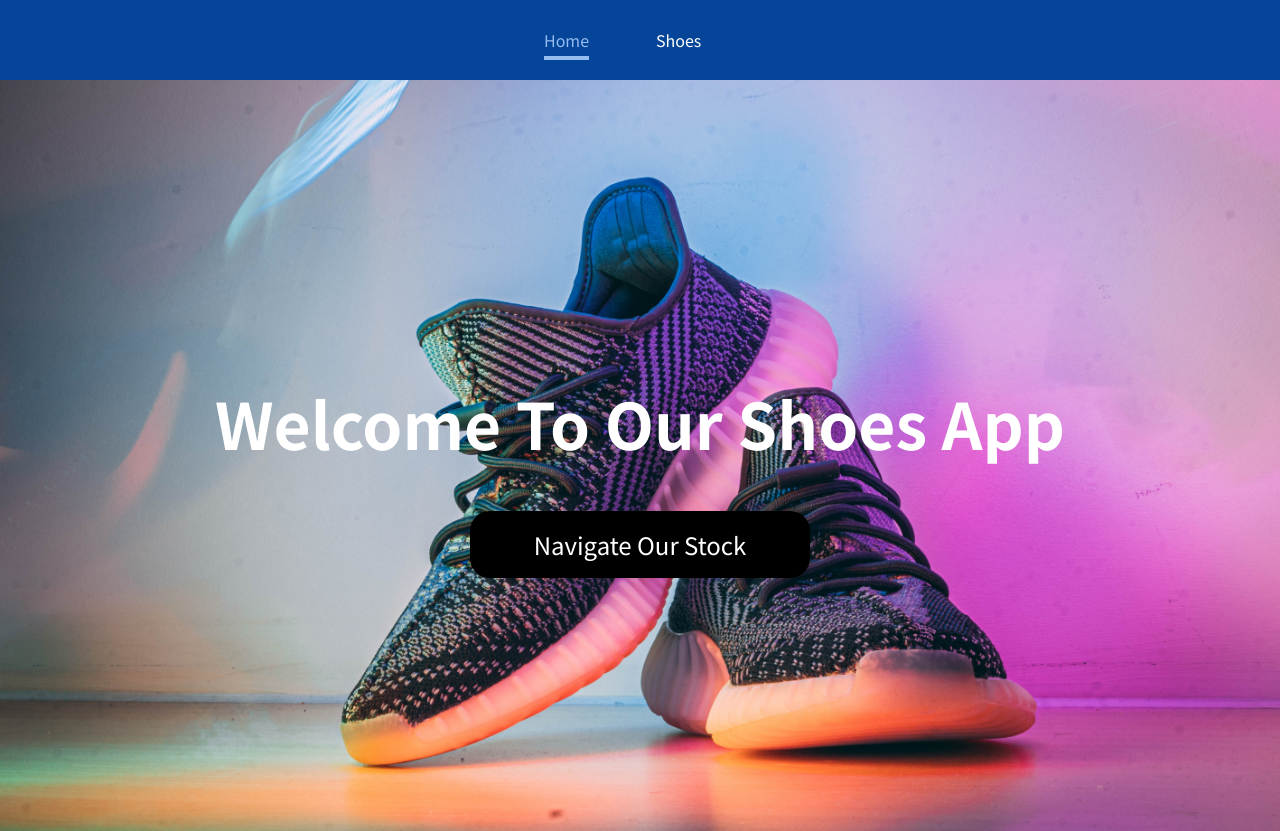
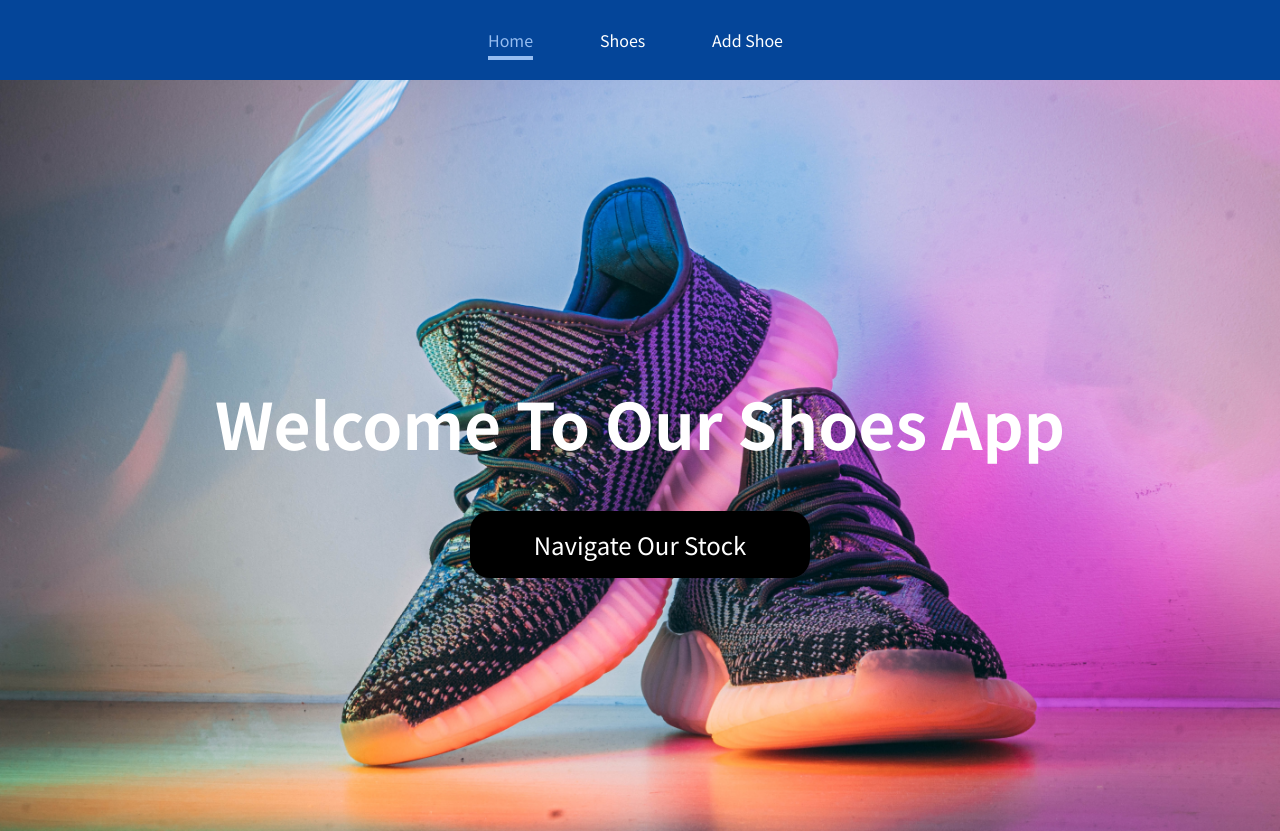
Before and after one commit to Ammar1201/shoe_app, a React (Create React App) app: page / in a window 1280 px wide. Built offline with nearby package versions, Linux system fonts and the light colour scheme.

Commit message:
small fixes

```diff
--- a/src/App.js
+++ b/src/App.js
@@ -17,11 +17,11 @@ const App = () => {
         <Route path='/shoes' exact>
           <Shoes />
         </Route>
+        <Route path='/shoes/add' exact>
+          <AddShoe />
+        </Route>
         <Route path='/shoes/:shoeID'>
           <ShoeDetails />
-        </Route>
-        <Route path='/shoes/add'>
-          <AddShoe />
         </Route>
       </Switch>
     </Fragment>
--- a/src/components/Header.js
+++ b/src/components/Header.js
@@ -12,6 +12,9 @@ const Header = () => {
           <li>
             <NavLink activeClassName={classes.active} to='/shoes'>Shoes</NavLink>
           </li>
+          <li>
+            <NavLink activeClassName={classes.active} to='/shoes/add'>Add Shoe</NavLink>
+          </li>
         </ul>
       </nav>
     </header>
--- a/src/pages/ShoeDetails.js
+++ b/src/pages/ShoeDetails.js
@@ -16,10 +16,8 @@ const Shoe = () => {
   const [shoe, setShoe] = useState(null);
 
   useEffect(() => {
-    console.log('useEffect');
     const getShoeData = async () => {
       const data = await getShoe(shoeID);
-      console.log(data);
       setShoe(data);
     };
     getShoeData();
@@ -28,7 +26,7 @@ const Shoe = () => {
   return (
     <div>
       <h1 style={{textAlign: 'center'}}>Shoe</h1>
-      <div className={classes.container}>
+      {shoe && <div className={classes.container}>
         <div>
           <img src={shoe.picture} alt="shoe" />
         </div>
@@ -41,7 +39,7 @@ const Shoe = () => {
             <button>Delete</button>
           </div>
         </div>
-      </div>
+      </div>}
     </div>
   );
 }
--- a/src/pages/ShoeDetails.module.css
+++ b/src/pages/ShoeDetails.module.css
@@ -25,9 +25,9 @@
   width: 200px;
 }
 
-.info .btns {
+/* .info .btns {
   text-align: center;
-}
+} */
 
 .info .btns button {
   padding: .5rem 2rem;
```
